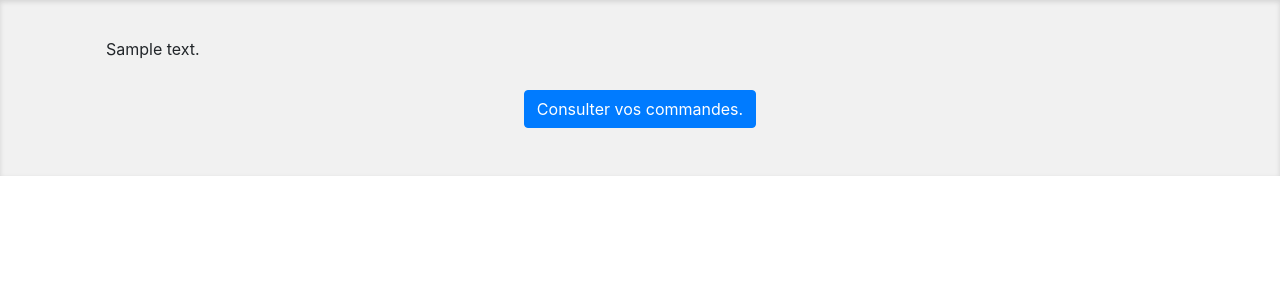
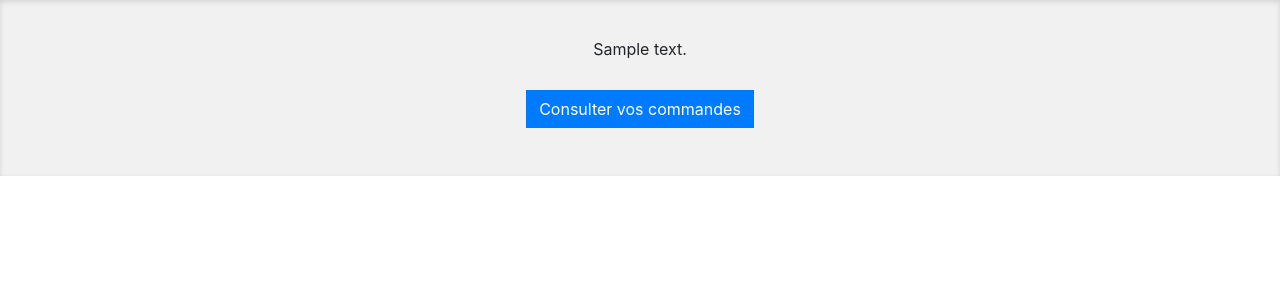
Before and after one commit to thlaure/RM-Concept, a Symfony app: template templates/payment/payment_confirmation.html.twig in a window 1280 px wide. Shown: the part 112-412 px from the top of the page. Run offline with Twig, Linux system fonts and the light colour scheme; the template is opened without the code that fills it: most values are stand-ins (such as "Sample title", 1, 10 or a date in 2020); some libraries are stand-ins or nearby versions.

Commit message:
Correction de bugs avant présentation.

```diff
--- a/src/Controller/CancelController.php
+++ b/src/Controller/CancelController.php
@@ -2,6 +2,8 @@
 
 namespace App\Controller;
 
+use App\Entity\Command;
+use App\Entity\Customer;
 use App\Service\EntityManipulation;
 use Symfony\Bundle\FrameworkBundle\Controller\AbstractController;
 use Symfony\Component\HttpFoundation\Response;
@@ -16,6 +18,7 @@ class CancelController extends AbstractController
      * @Route("/cancel", name="cancel")
      *
      * @param Security $security
+     * @param EntityManipulation $entityManipulation
      *
      * @return Response
      */
--- a/src/Controller/CommandController.php
+++ b/src/Controller/CommandController.php
@@ -6,7 +6,6 @@ use App\Entity\City;
 use App\Entity\Command;
 use App\Entity\Customer;
 use App\Entity\Haulier;
-use App\Entity\Individual;
 use App\Entity\ShoppingCart;
 use App\Form\CommandType;
 use App\Service\EntityManipulation;
--- a/src/Service/EntityManipulation.php
+++ b/src/Service/EntityManipulation.php
@@ -43,7 +43,6 @@ class EntityManipulation extends AbstractController
     {
         $shoppingCart->setTotalPrice(0);
         $shoppingCart->setProductQuantity(0);
-        $shoppingCart->setCommand(null);
         $this->persistObject($shoppingCart);
     }
 
--- a/templates/payment/payment_confirmation.html.twig
+++ b/templates/payment/payment_confirmation.html.twig
@@ -8,10 +8,10 @@
         <div class="container">
             <section>
                 <article>
-                    <div class="alert {{ class_alert }} rounded-0">{{ text_alert }}</div>
+                    <div class="alert {{ class_alert }} rounded-0 text-center">{{ text_alert }}</div>
                 </article>
                 <article class="text-center">
-                    <a class="btn btn-primary" href="#">Consulter vos commandes.</a>
+                    <a class="btn btn-primary rounded-0" href="#">Consulter vos commandes</a>
                 </article>
             </section>
         </div>
```
